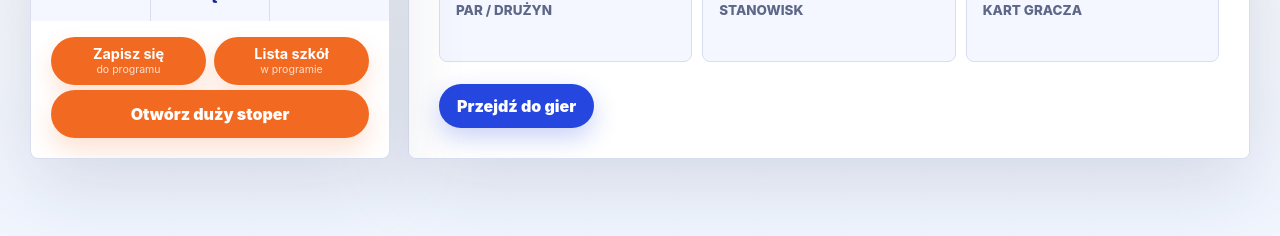
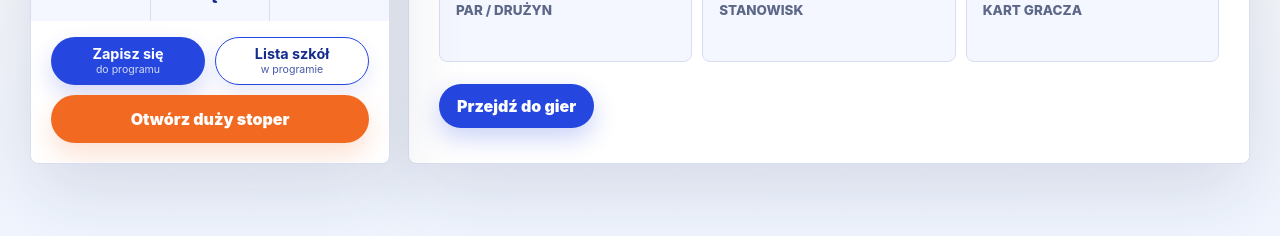
Before and after one commit to Pionkolandia/generator-stacji-zadaniowych, a website: page index.html in a window 1280 px wide. Shown: the part 524-760 px from the top of the page. Drawn offline with Linux system fonts and the light colour scheme.

Commit message:
Separate and recolor program buttons

```diff
--- a/index.html
+++ b/index.html
@@ -75,7 +75,7 @@
         ]
       }
     </script>
-    <link rel="stylesheet" href="/styles.css?v=20260806-2">
+    <link rel="stylesheet" href="/styles.css?v=20260806-3">
   </head>
   <body>
     <main class="app">
--- a/public/styles.css
+++ b/public/styles.css
@@ -183,8 +183,8 @@ h3 {
 .program-links {
   display: grid;
   grid-template-columns: repeat(2, minmax(0, 1fr));
-  gap: 8px;
-  padding: 16px 20px 0;
+  gap: 10px;
+  padding: 16px 20px 10px;
 }
 
 .program-link {
@@ -193,20 +193,16 @@ h3 {
   min-height: 48px;
   align-content: center;
   justify-items: center;
-  border: 0;
+  border: 1px solid transparent;
   border-radius: 999px;
   padding: 7px 10px;
-  background: var(--orange);
-  color: #fff;
   text-align: center;
   text-decoration: none;
-  box-shadow: 0 10px 22px rgba(242, 106, 33, 0.18);
   transition: transform 160ms ease, box-shadow 160ms ease;
 }
 
 .program-link:hover {
   transform: translateY(-1px);
-  box-shadow: 0 12px 24px rgba(242, 106, 33, 0.24);
 }
 
 .program-link:focus-visible {
@@ -215,13 +211,24 @@ h3 {
 }
 
 .program-link.primary {
-  background: var(--orange);
-  color: #fff;
+  background: var(--blue);
+  color: #fff;
+  box-shadow: 0 10px 22px rgba(38, 71, 223, 0.2);
 }
 
 .program-link.secondary {
-  background: var(--orange);
-  color: #fff;
+  border-color: var(--blue);
+  background: #fff;
+  color: var(--blue-deep);
+  box-shadow: 0 8px 18px rgba(38, 71, 223, 0.1);
+}
+
+.program-link.primary:hover {
+  box-shadow: 0 12px 24px rgba(38, 71, 223, 0.28);
+}
+
+.program-link.secondary:hover {
+  box-shadow: 0 10px 22px rgba(38, 71, 223, 0.18);
 }
 
 .program-link strong {
--- a/styles.css
+++ b/styles.css
@@ -183,8 +183,8 @@ h3 {
 .program-links {
   display: grid;
   grid-template-columns: repeat(2, minmax(0, 1fr));
-  gap: 8px;
-  padding: 16px 20px 0;
+  gap: 10px;
+  padding: 16px 20px 10px;
 }
 
 .program-link {
@@ -193,20 +193,16 @@ h3 {
   min-height: 48px;
   align-content: center;
   justify-items: center;
-  border: 0;
+  border: 1px solid transparent;
   border-radius: 999px;
   padding: 7px 10px;
-  background: var(--orange);
-  color: #fff;
   text-align: center;
   text-decoration: none;
-  box-shadow: 0 10px 22px rgba(242, 106, 33, 0.18);
   transition: transform 160ms ease, box-shadow 160ms ease;
 }
 
 .program-link:hover {
   transform: translateY(-1px);
-  box-shadow: 0 12px 24px rgba(242, 106, 33, 0.24);
 }
 
 .program-link:focus-visible {
@@ -215,13 +211,24 @@ h3 {
 }
 
 .program-link.primary {
-  background: var(--orange);
-  color: #fff;
+  background: var(--blue);
+  color: #fff;
+  box-shadow: 0 10px 22px rgba(38, 71, 223, 0.2);
 }
 
 .program-link.secondary {
-  background: var(--orange);
-  color: #fff;
+  border-color: var(--blue);
+  background: #fff;
+  color: var(--blue-deep);
+  box-shadow: 0 8px 18px rgba(38, 71, 223, 0.1);
+}
+
+.program-link.primary:hover {
+  box-shadow: 0 12px 24px rgba(38, 71, 223, 0.28);
+}
+
+.program-link.secondary:hover {
+  box-shadow: 0 10px 22px rgba(38, 71, 223, 0.18);
 }
 
 .program-link strong {
```
Also changed, not shown: konto.html (+1 -1 lines), public/index.html (+1 -1 lines), public/konto.html (+1 -1 lines).
